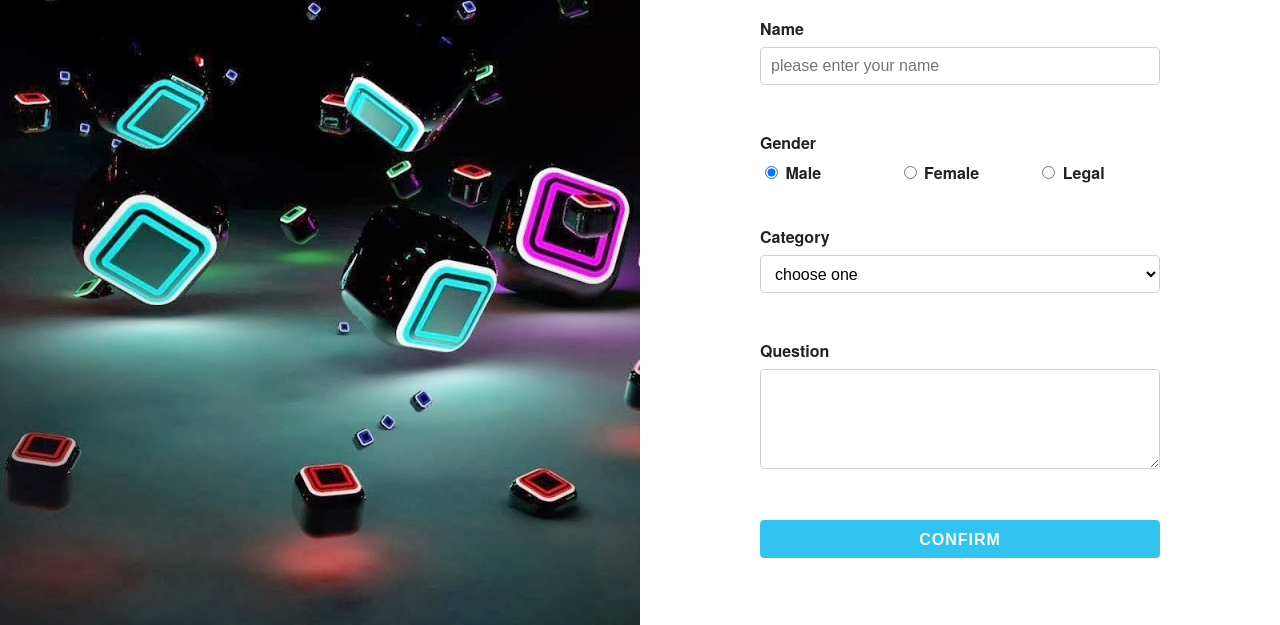
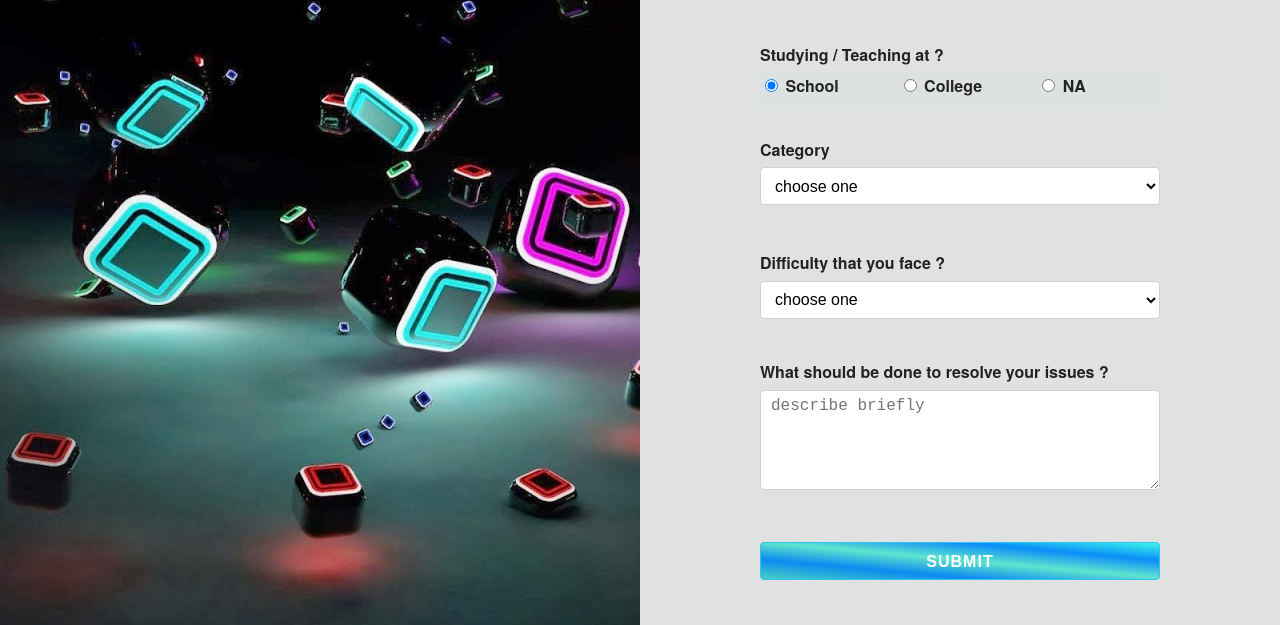
Before and after one commit to DaZZler12/DSN3099-Epic-Project-Responses, a plain HTML site: page index.html in a window 1280 px wide. Shown: the part 175-800 px from the top of the page. Drawn offline with nearby package versions, Linux system fonts and the light colour scheme.

Commit message:
Update index.html

```diff
--- a/index.html
+++ b/index.html
@@ -5,7 +5,7 @@
   <meta name="viewport" content="width=device-width, initial-scale=1.0">
   <meta http-equiv="X-UA-Compatible" content="ie=edge">
   <title>
-    DSN3099-Epic-Project-Responses
+    Survey For DSN3099-Epic-Project
     </title>
   <link rel="canonical" href="https://en.letswrite.tw/custom-google-form/">
 
@@ -22,12 +22,15 @@
       padding: 0;
       width: 100%;
       height: 100%;
+      background-color: rgba(221, 224, 223, 0.514);
     }
     .container {
       max-width: 100%;
     }
     button {
       font-size: 16px;
+      background: linear-gradient(to right top, #44c9c2da 3%, #0888f0ef, #60e4ce, #088cf8f8, #3ef8e9);
+  color: rgba(65, 241, 241, 0.74);
     }
 
     .half {
@@ -62,6 +65,7 @@
     }
     .input-group {
       margin-bottom: 30px;
+
     }
     .radio-group label {
       display: inline-block;
@@ -78,6 +82,7 @@
       }
       .bg {
         height: 30vh;
+
       }
       form {
         padding-right: 12px;
@@ -87,7 +92,7 @@
 
   </style>
 
-  <link rel="shortcut icon" href="https://letswritetw.github.io/letswritetw/dist/img/logo_512.png"/>
+  <link rel="shortcut icon" href="https://img.icons8.com/cute-clipart/50/000000/survey.png"/>
 
  <!-- Google Tag Manager -->
 <script>(function(w,d,s,l,i){w[l]=w[l]||[];w[l].push({'gtm.start':
@@ -96,6 +101,12 @@
   'https://www.googletagmanager.com/gtm.js?id='+i+dl;f.parentNode.insertBefore(j,f);
   })(window,document,'script','dataLayer','GTM-KKHDZLF');</script>
   <!-- End Google Tag Manager -->
+
+  <script type="text/javascript">
+    window.onload = function(){
+        alert("This survey is meant to gain a better understanding of how to resolve various issues faced by learners at school or college level and  the information collected will be used for academic and research purposes (may or may not) and will not be subjectively evaluated.");
+    }
+</script>
 </head>
 <body>
 <!-- Google Tag Manager (noscript) -->
@@ -109,7 +120,8 @@
 
       <!-- form -->
       <section class="six columns half form">
-        <h1>Express Your Idea!!</h1>
+      <h2>Survey For DSN3099-Epic-Project</h2>
+
         <form>
           <!-- name -->
           <div class="input-group">
@@ -117,26 +129,26 @@
             <input class="u-full-width" type="text" placeholder="please enter your name" id="demo_name">
           </div>
 
-          <!-- gender -->
+          <!-- profession -->
           <div class="input-group">
-            <label>Gender</label>
+            <label>Studying / Teaching at ?</label>
             <div class="radio-group row">
-              <!-- male -->
+              <!-- school -->
               <div class="four columns">
-                <input type="radio" id="male" name="demo_radio" value="male" checked>
-                <label for="male">Male</label>
+                <input type="radio" id="School" name="demo_radio" value="School" checked>
+                <label for="School">School</label>
               </div>
 
-              <!-- female -->
+              <!-- college -->
               <div class="four columns">
-                <input type="radio" id="female" name="demo_radio" value="female">
-                <label for="female">Female</label>
+                <input type="radio" id="College" name="demo_radio" value="College">
+                <label for="College">College</label>
               </div>
 
-              <!-- legal -->
+              <!-- NA -->
               <div class="four columns">
-                <input type="radio" id="legal" name="demo_radio" value="legal">
-                <label for="legal">Legal</label>
+                <input type="radio" id="NA" name="demo_radio" value="NA">
+                <label for="NA">NA</label>
               </div>
             </div>
           </div>
@@ -146,19 +158,27 @@
             <label for="demo_select">Category</label>
             <select class="u-full-width" id="demo_select">
               <option value="0" value="0" selected disabled>choose one</option>
-              <option value="cat">Cat</option>
-              <option value="dog">Dog</option>
-              <option value="bear">Bear</option>
+              <option value="Visualization of Maths and Physics Formulas">Visualization of Maths and Physics Formulas</option>
+              <option value="Visualization of Algorithms">Visualization of Algorithms</option>
+              <option value="Both">Both</option>
             </select>
           </div>
 
           <!-- question -->
           <div class="input-group">
-            <label for="demo_textarea">Question</label>
-            <textarea class="u-full-width" id="demo_textarea"></textarea>
+            <label for="demo_textarea">Difficulty that you face ?</label>
+            <select class="u-full-width" id="demo_select">
+              <option value="0" value="0" selected disabled>choose one</option>
+              <option value="Remembaring The Formula or Key Concept">Remembaring The Formula or Key Concept</option>
+              <option value="Visualizing the problem">Visualizing the problem</option>
+              <option value="Both">Both</option>
+            </select>
+            <br><br>
+            <label for="demo_textarea">What should be done to resolve your issues ?</label>
+            <textarea class="u-full-width" placeholder="describe briefly" id="demo_textarea"></textarea>
           </div>
 
-          <button type="button" id="submit" class="button-primary u-full-width">Confirm</button>
+          <button type="button" id="submit" class="button-primary u-full-width">Submit</button>
 
         </form>
       </section>
@@ -173,8 +193,8 @@
         // name
         var name = $('#demo_name').val() || 'no set';
 
-        // gender
-        var gender = function() {
+        // profession
+        var profession = function() {
           var v;
           $('[name="demo_radio"]').each(function() {
             if($(this).prop('checked') === true) v = $(this).val();
@@ -185,14 +205,18 @@
         // category
         var cat = $('#demo_select').val() || 'no set';
 
+        // dyf
+        var dyf = $('#demo_select').val() || 'no set';
+
         // question
         var question = $('#demo_textarea').val() || 'no set';
 
         // post
         var data = {
           'entry.293114820': name,
-          'entry.1876884555': gender(),
+          'entry.1876884555': profession(),
           'entry.390231904': cat,
+          'entry.1533043631': dyf,
           'entry.853683150': question
         };
         $.ajax({
```
